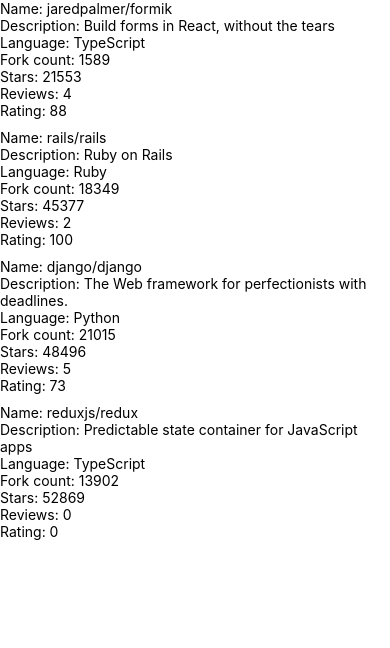
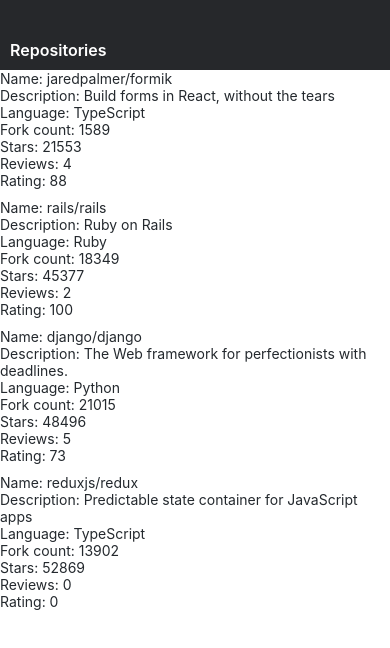
Before and after one commit to tommivk/fullstackopen-part10, a React Native app in the folder rate-repository-app/: screen / in a window 390 px wide. Shown: the top 648 px of the page. Built offline with nearby package versions, Linux system fonts and the light colour scheme.

Commit message:
add navigation bar

```diff
--- a/rate-repository-app/App.js
+++ b/rate-repository-app/App.js
@@ -1,6 +1,5 @@
 import Main from "./src/components/Main";
-import RepositoryList from "./src/components/RepositoryList";
 
 export default function App() {
-  return <RepositoryList />;
+  return <Main />;
 }
--- /dev/null
+++ b/rate-repository-app/src/components/AppBar.jsx
@@ -0,0 +1,32 @@
+import { View, StyleSheet, Pressable } from "react-native";
+import Text from "./Text";
+
+const styles = StyleSheet.create({
+  bar: {
+    height: 70,
+    backgroundColor: "#26282b",
+  },
+  link: {
+    color: "white",
+    fontWeight: "600",
+  },
+  button: {
+    marginTop: "auto",
+    marginLeft: 10,
+    marginBottom: 10,
+  },
+});
+
+const AppBar = () => {
+  return (
+    <View style={styles.bar}>
+      <Pressable style={styles.button} onPress={() => console.log("hello")}>
+        <Text style={styles.link} fontSize="subheading">
+          Repositories
+        </Text>
+      </Pressable>
+    </View>
+  );
+};
+
+export default AppBar;
--- a/rate-repository-app/src/components/Main.jsx
+++ b/rate-repository-app/src/components/Main.jsx
@@ -1,5 +1,7 @@
 import Constants from "expo-constants";
-import { Text, StyleSheet, View } from "react-native";
+import { StyleSheet, View } from "react-native";
+import RepositoryList from "./RepositoryList";
+import AppBar from "./AppBar";
 
 const styles = StyleSheet.create({
   container: {
@@ -12,7 +14,8 @@ const styles = StyleSheet.create({
 const Main = () => {
   return (
     <View style={styles.container}>
-      <Text>Rate Repository Application</Text>
+      <AppBar />
+      <RepositoryList />
     </View>
   );
 };
--- a/rate-repository-app/src/components/RepositoryItem.jsx
+++ b/rate-repository-app/src/components/RepositoryItem.jsx
@@ -1,4 +1,5 @@
-import { View, Text } from "react-native";
+import { View } from "react-native";
+import Text from "./Text";
 
 const RepositoryItem = ({ item }) => {
   return (
--- /dev/null
+++ b/rate-repository-app/src/components/Text.jsx
@@ -0,0 +1,39 @@
+import { Text as NativeText, StyleSheet } from "react-native";
+
+import theme from "../theme";
+
+const styles = StyleSheet.create({
+  text: {
+    color: theme.colors.textPrimary,
+    fontSize: theme.fontSizes.body,
+    fontFamily: theme.fonts.main,
+    fontWeight: theme.fontWeights.normal,
+  },
+  colorTextSecondary: {
+    color: theme.colors.textSecondary,
+  },
+  colorPrimary: {
+    color: theme.colors.primary,
+  },
+  fontSizeSubheading: {
+    fontSize: theme.fontSizes.subheading,
+  },
+  fontWeightBold: {
+    fontWeight: theme.fontWeights.bold,
+  },
+});
+
+const Text = ({ color, fontSize, fontWeight, style, ...props }) => {
+  const textStyle = [
+    styles.text,
+    color === "textSecondary" && styles.colorTextSecondary,
+    color === "primary" && styles.colorPrimary,
+    fontSize === "subheading" && styles.fontSizeSubheading,
+    fontWeight === "bold" && styles.fontWeightBold,
+    style,
+  ];
+
+  return <NativeText style={textStyle} {...props} />;
+};
+
+export default Text;
--- /dev/null
+++ b/rate-repository-app/src/theme.js
@@ -0,0 +1,20 @@
+const theme = {
+  colors: {
+    textPrimary: "#24292e",
+    textSecondary: "#586069",
+    primary: "#0366d6",
+  },
+  fontSizes: {
+    body: 14,
+    subheading: 16,
+  },
+  fonts: {
+    main: "System",
+  },
+  fontWeights: {
+    normal: "400",
+    bold: "700",
+  },
+};
+
+export default theme;
```
